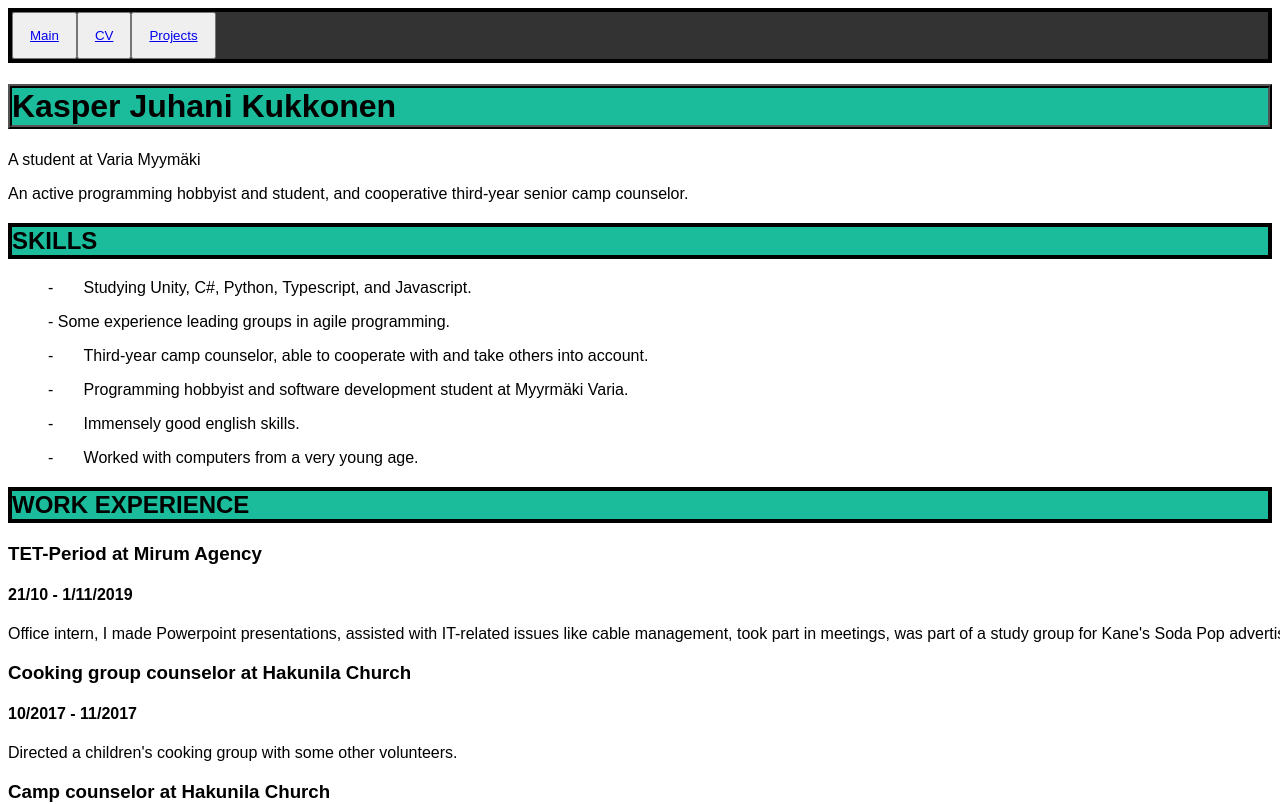
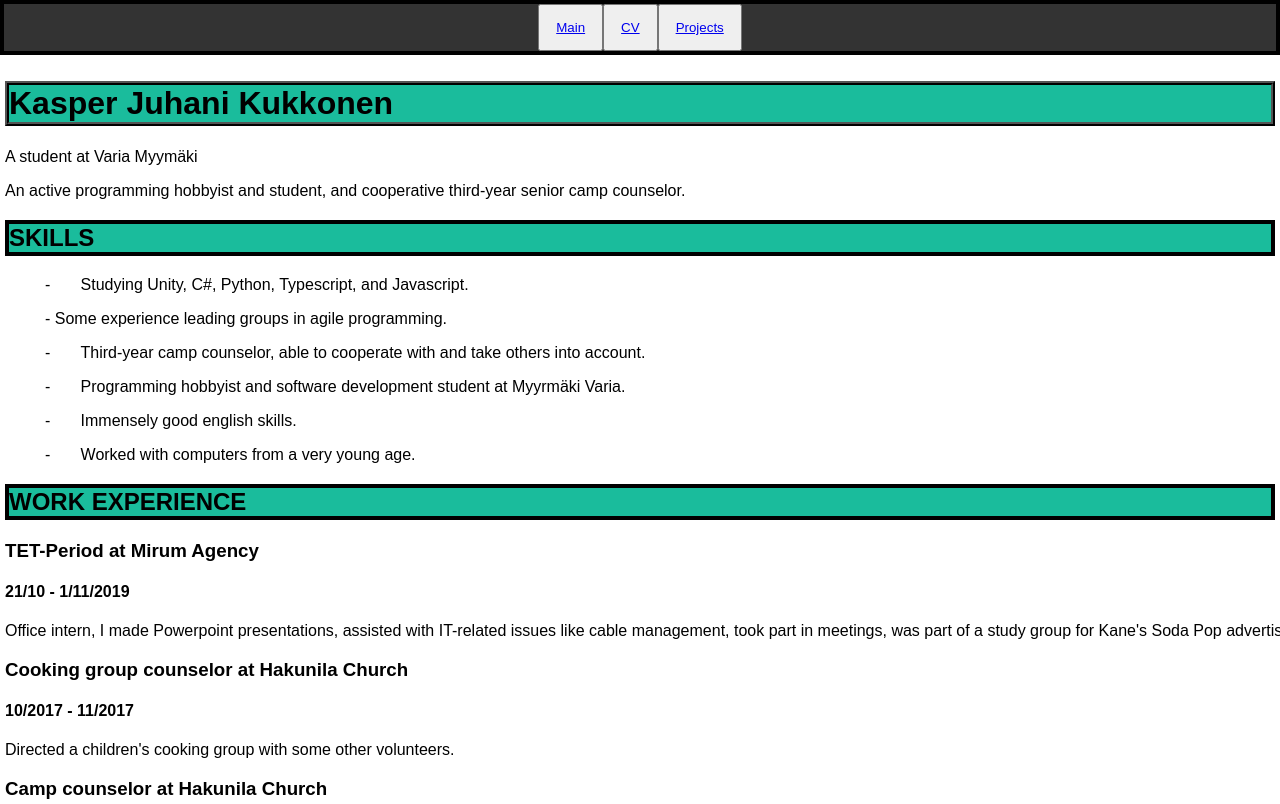
Before and after one commit to shrimptrimp/portfolio-project, a React (Create React App) app: page /cv in a window 1280 px wide. Shown: the top 804 px of the page. Built offline with nearby package versions, Linux system fonts and the light colour scheme.

Commit message:
added linkedin link

```diff
--- a/src/components/example/CV.module.scss
+++ b/src/components/example/CV.module.scss
@@ -3,6 +3,7 @@
     height: auto;
     width: auto;
     font-family: Arial, Helvetica, sans-serif;
+    padding: 5px;
 }
 h2 {
     background-color: #1abc9c;
--- a/src/components/example/main.module.scss
+++ b/src/components/example/main.module.scss
@@ -31,9 +31,8 @@
    background: none;
    border: 0;
    padding: 0;
-   font-size: 45px;
-
-  }
+   margin: 1%;
+   font-size: 45px;  }
   a {
     margin: 0;
     padding: 0;
@@ -41,7 +40,7 @@
     color: rgb(162, 81, 182);
     text-shadow: 2px 2px rgb(0, 0, 0);
     width: auto;
-    height: auto;
+    height: 50px;
     border: 4px solid #333;
     background: #333;
     display: flex;
--- a/src/components/example/main.tsx
+++ b/src/components/example/main.tsx
@@ -14,6 +14,7 @@
         <h2>Aspiring Software Engineer</h2>
         </h1>
        <a href='https://github.com/shrimptrimp' target="_blank" rel="noreferrer">Github</a>
+       <a href='https://www.linkedin.com/in/kasper-juhani-kukkonen/' target="_blank" rel="noreferrer">LinkedIn</a>
       </div>
 
     </div>
--- a/src/components/navbar/navbar.module.scss
+++ b/src/components/navbar/navbar.module.scss
@@ -4,6 +4,9 @@
     background-color: #333;
     margin: 0;
     border: 4px solid black;
+    justify-content: center;
+    text-align: center;
+
   }
 
   .topnav button {
@@ -20,3 +23,8 @@
     background-color: #ddd;
     color: black;
   }
+   body {
+    border: 0;
+    margin: 0;
+    padding: 0;
+   }
```
